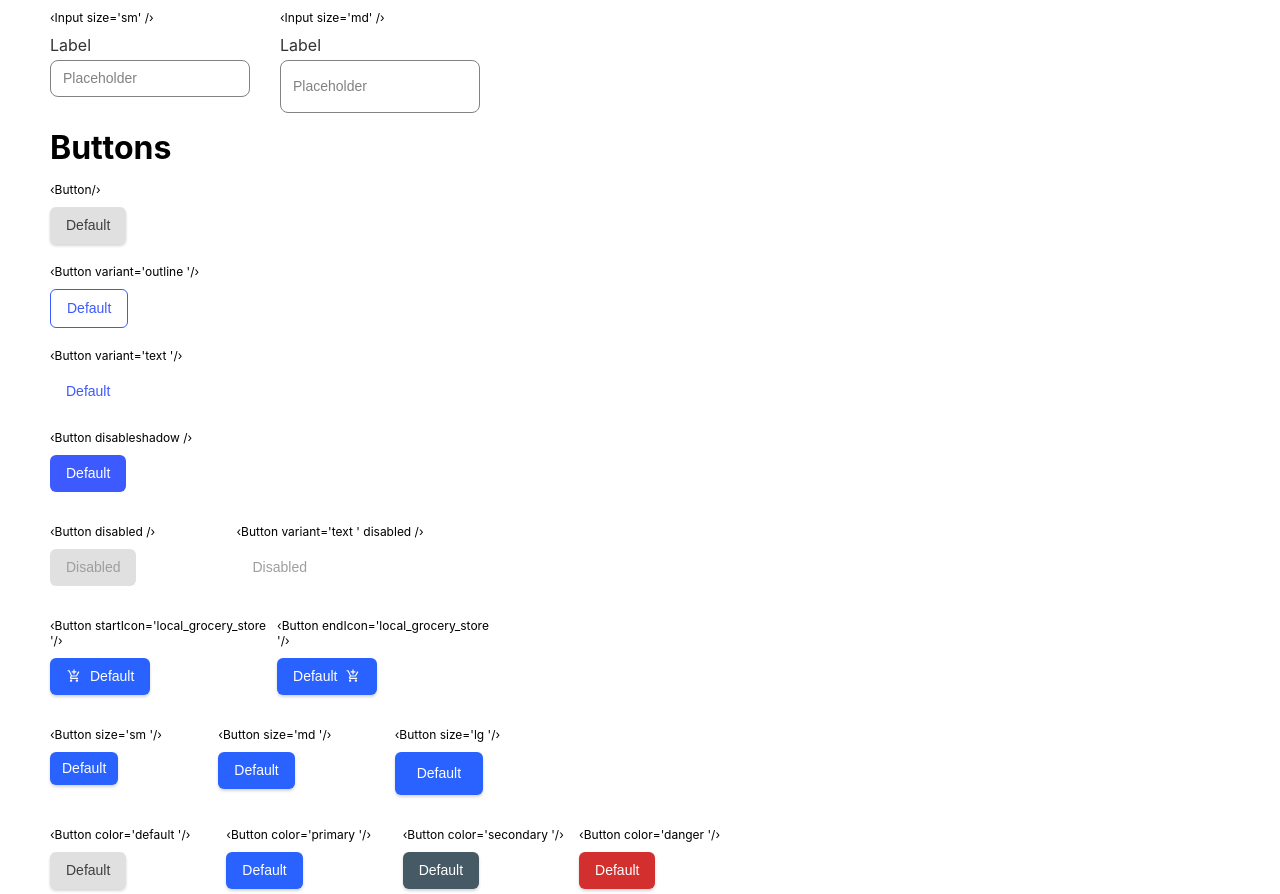
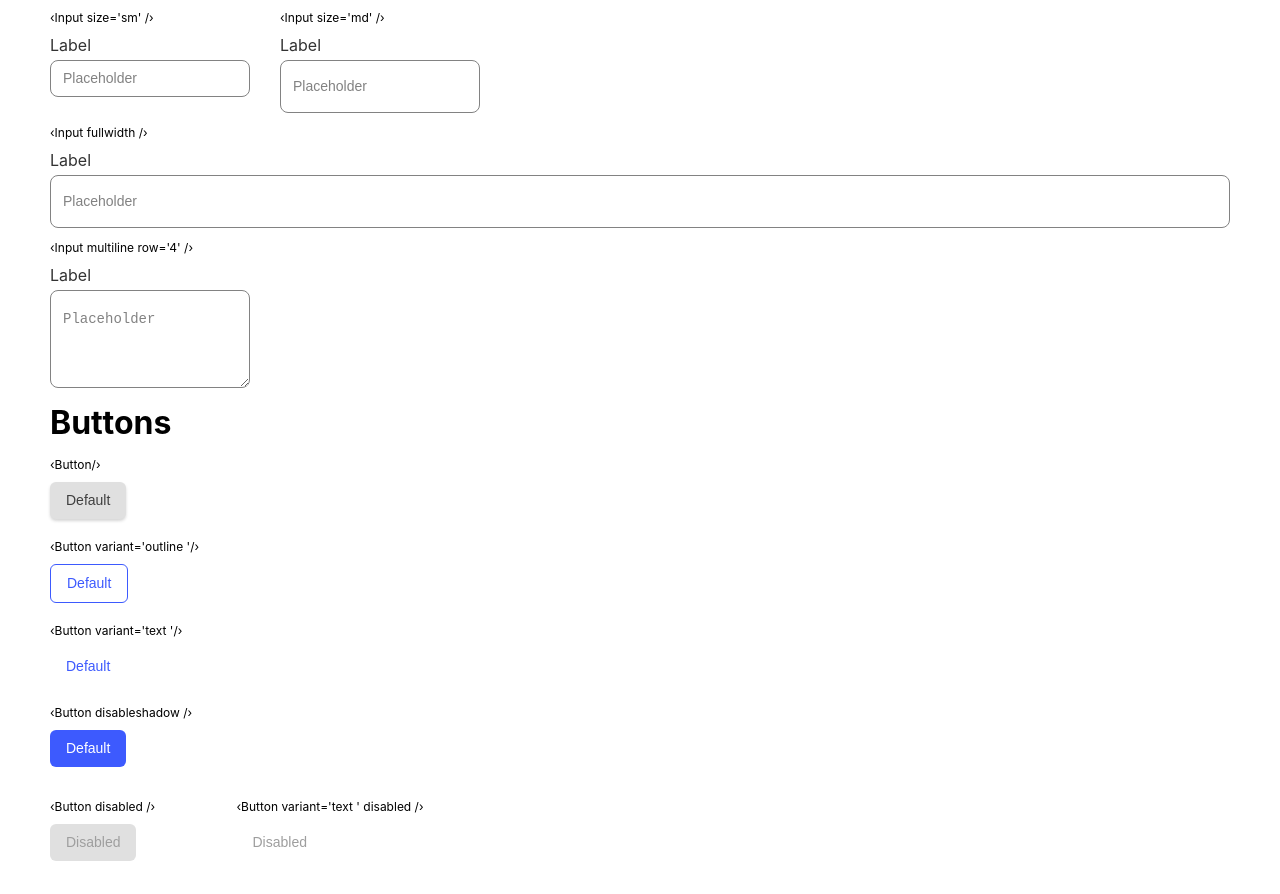
Before and after one commit to VKozhura/button-input-components, a React (Create React App) app: page / in a window 1280 px wide. Shown: the part 825-1719 px from the top of the page. Built offline with nearby package versions, Linux system fonts and the light colour scheme.

Commit message:
lj,fdbkf

```diff
--- a/src/App.js
+++ b/src/App.js
@@ -22,6 +22,8 @@ function App() {
 				<Input size="sm" />
 				<Input size="md" />
 			</div>
+			<Input fullwidth />
+			<Input multiline row="4" />
 
 			<h1>Buttons</h1>
 			<Button />
--- a/src/components/Input/Input.jsx
+++ b/src/components/Input/Input.jsx
@@ -1,12 +1,13 @@
 import classNames from "classnames";
 import styles from "./Input.module.css";
 
-export const Input = ({ error, disabled, helperText, value, size }) => {
+export const Input = ({ error, disabled, helperText, value, size, fullwidth, multiline, row }) => {
 	const inputClass = classNames({
 		[styles.input]: true,
 		[styles.inputError]: error,
 		[styles.inputSmall]: size === "sm",
 		[styles.inputMedium]: size === "md",
+		[styles.fullwidth]: fullwidth,
 	});
 	const smallClass = classNames({
 		[styles.small]: true,
@@ -21,8 +22,11 @@ export const Input = ({ error, disabled, helperText, value, size }) => {
 				{helperText ? ` helperText='${helperText}' ` : ""}
 				{value ? ` value='${value}' ` : ""}
 				{size ? ` size='${size}' ` : ""}
+				{fullwidth ? ` fullwidth ` : ""}
+				{multiline ? ` multiline row='${row}' ` : ""}
 				/&#8250;
 			</p>
+			{!multiline && (
 				<input
 					className={inputClass}
 					id=""
@@ -31,6 +35,19 @@ export const Input = ({ error, disabled, helperText, value, size }) => {
 					disabled={disabled}
 					value={value}
 				/>
+			)}
+			{multiline && (
+				<textarea
+					rows={row}
+					className={inputClass}
+					id=""
+					type="text"
+					placeholder="Placeholder"
+					disabled={disabled}
+					value={value}
+				/>
+			)}
+
 			<label htmlFor="">Label</label>
 			<small className={smallClass}>{helperText}</small>
 		</div>
--- a/src/components/Input/Input.module.css
+++ b/src/components/Input/Input.module.css
@@ -5,7 +5,6 @@
 
 .input,
 .inputMedium {
-	display: block;
 	width: 200px;
 	padding: 18px 12px;
 	border: 1px solid #828282;
@@ -76,3 +75,7 @@ label {
 .smallError {
 	color: #d32f2f;
 }
+
+.fullwidth {
+	width: 100%;
+}
```
Lines whose indentation alone changed are shown as unchanged.
